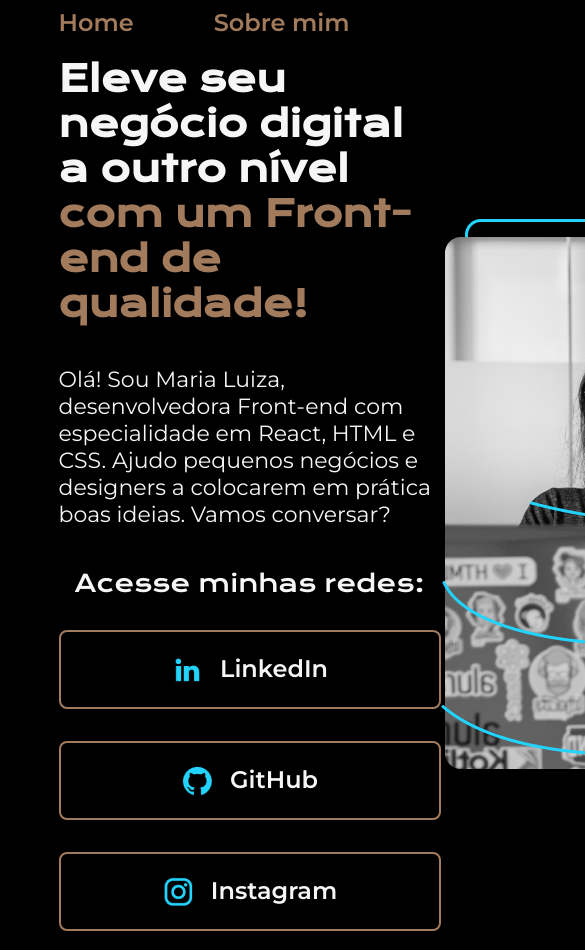
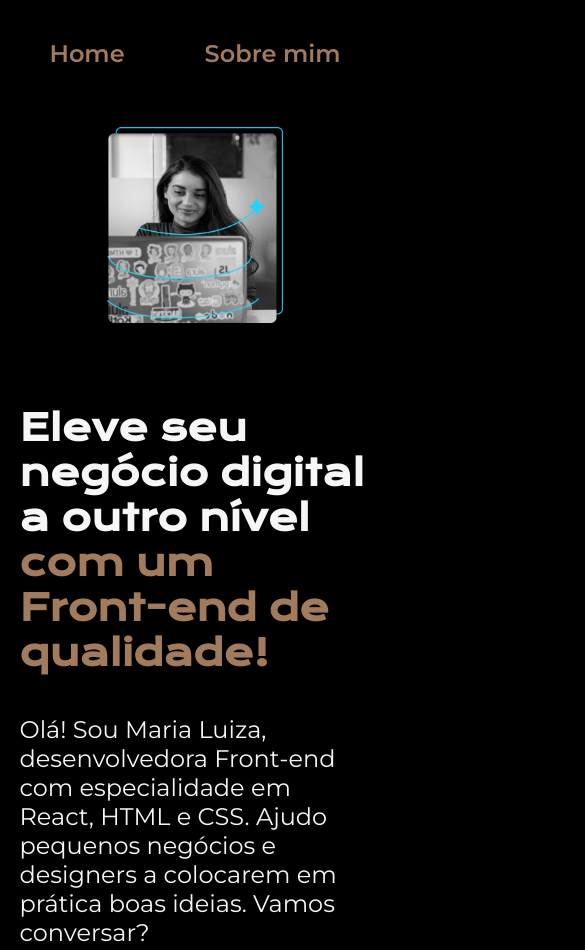
Before and after one commit to i-malur/portifolio-prototipo, a plain HTML site: page index.html in a window 390 px wide. Shown: the top 950 px of the page, 585 px wide, since content can reach past the window. Drawn offline with nearby package versions, Linux system fonts and the light colour scheme.

Commit message:
atualizações

```diff
--- a/estilos/styles.css
+++ b/estilos/styles.css
@@ -31,7 +31,7 @@ body{
 }
 
 .cabecalho_menu_links{
-    font-size: 24px;
+    font-size: 1.5rem;
     font-family: var(--fonte-secundaria);
     font-weight: 600;
     color:var(--cor-terciaria);
@@ -43,17 +43,18 @@ body{
     display: flex;
     align-items: center;
     justify-content: space-between;
+    gap: 82px;
 }
 
 .apresentacao_conteudo{
-    width: 615px;
+    width: 50%;
     display: flex;
     flex-direction: column;
     gap: 40px;
 }
 
 .apresentacao_conteudo_titulo{
-    font-size: 36px;
+    font-size: 2.25rem;
     font-family: var(--fonte-primaria);
 }
 
@@ -62,7 +63,7 @@ body{
 }
 
 .apresentacao_conteudo_texto{
-    font-size: 22px;
+    font-size: 1.5rem;
     font-family:var(--fonte-secundaria);
     color: var(--cor-secundaria);
 }
@@ -78,18 +79,18 @@ body{
 .apresentacao_links_subtitulo{
     font-family: var(--fonte-primaria);
     font-weight: 400;
-    font-size: 24px;
+    font-size: 1.5rem;
 }
 
 .apresentacao_botoes{
     display: flex;
     justify-content: center;
     gap: 16px;
-    width: 378px;
+    width: 50%;
     text-align: center;
     border-radius: 8px;
     font-family: var(--fonte-secundaria);
-    font-size: 24px;
+    font-size: 1.5rem;
     padding: 21.5px 0px;
     text-decoration: none;
     color: var(--cor-secundaria);
@@ -103,15 +104,33 @@ body{
     width: 400px;
 }
 
+.apresentacao_imagem{
+    width: 50%;
+}
+
+
 .rodape{
     background-color: var(--cor-terciaria);
     text-align: center;
     color: var(--cor-primaria);
-    font-size: 24px;
+    font-size: 1.5rem;
     font-family: var(--fonte-secundaria);
     padding: 24px;
 }
-.lista-informacoes{
-    font-family: var(--fonte-secundaria);
-    font-size: 20px;
+
+@media (max-width: 1200px){
+    .cabecalho{
+        padding: 10%;
+    }
+    .cabecalho_menu{
+        justify-content: center;
+    }
+    .apresentacao{
+        flex-direction: column-reverse;
+        padding: 5%;
+    }
+    .apresentacao_conteudo{
+        width: auto;
+    }
+
 }
--- a/index.html
+++ b/index.html
@@ -34,7 +34,7 @@
                 </div>
 
             </section>
-            <img src="imagens/imagem.png" alt="Imagem de perfil da desenvolvedora do portifólio">
+            <img class="apresentacao_imagem" src="imagens/imagem.png" alt="Imagem de perfil da desenvolvedora do portifólio">
 
         </main>
         <footer class="rodape">
```
Also changed, not shown: about.html (+1 -1 lines), 2 other files.
